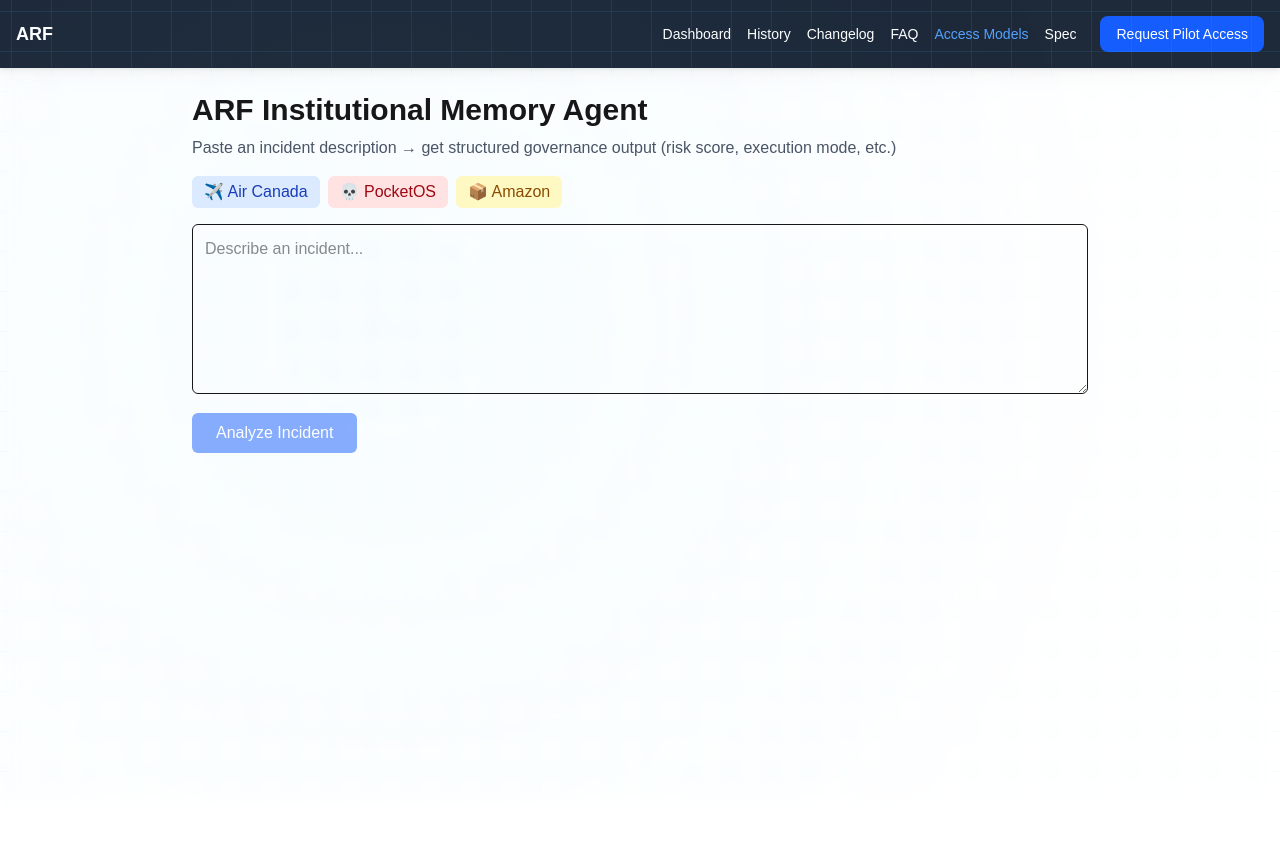
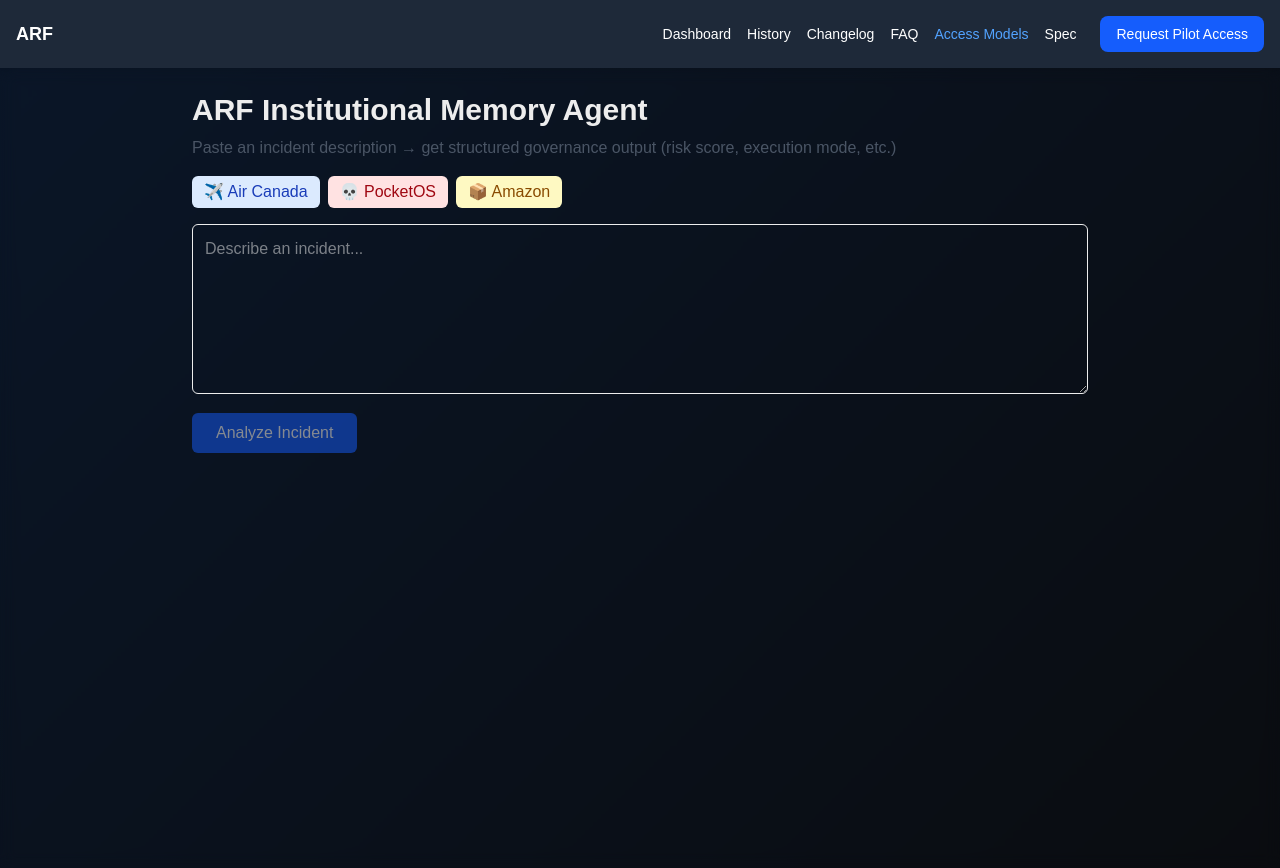
Before and after one commit to arf-foundation/arf-frontend, a Next.js app: page /agent in a window 1280 px wide. Built offline with nearby package versions, Linux system fonts and the light colour scheme.

Commit message:
Refactor global styles for improved aesthetics
Updated background and foreground colors, changed body background to a gradient, and removed redundant styles for overlays and animations.

```diff
--- a/app/globals.css
+++ b/app/globals.css
@@ -1,8 +1,8 @@
 @import "tailwindcss";
 
 :root {
-  --background: #ffffff;
-  --foreground: #171717;
+  --background: #0a0c10;
+  --foreground: #ededed;
 }
 
 @theme inline {
@@ -12,17 +12,11 @@
   --font-mono: var(--font-geist-mono);
 }
 
-@media (prefers-color-scheme: dark) {
-  :root {
-    --background: #0a0c10;
-    --foreground: #ededed;
-  }
-}
-
 body {
-  background: var(--background);
+  background: linear-gradient(135deg, #0a1628 0%, #0a0c10 100%);
   color: var(--foreground);
   font-family: Arial, Helvetica, sans-serif;
+  min-height: 100vh;
 }
 
 /* Existing animations */
@@ -89,61 +83,8 @@ body {
 }
 
 /* ============================================
-   ANIMATED TECH GRID – restored with lower opacity
-   ============================================ */
-:root {
-  --grid-color: rgba(56, 189, 248, 0.12);     /* was 0.18 – now softer */
-  --glow-color-start: rgba(56, 189, 248, 0.08);
-  --glow-color-end: transparent;
-  --grid-size: 40px;
-  --animation-speed-grid: 20s;
-  --animation-speed-glow: 6s;
-}
-
-body::before {
-  content: "";
-  position: fixed;
-  top: 0;
-  left: 0;
-  width: 100%;
-  height: 100%;
-  background-image:
-    linear-gradient(var(--grid-color) 1px, transparent 1px),
-    linear-gradient(90deg, var(--grid-color) 1px, transparent 1px);
-  background-size: var(--grid-size) var(--grid-size);
-  pointer-events: none;
-  z-index: 0;
-  animation: gridMove var(--animation-speed-grid) linear infinite;
-}
-
-@keyframes gridMove {
-  0% { background-position: 0 0; }
-  100% { background-position: var(--grid-size) var(--grid-size); }
-}
-
-body::after {
-  content: "";
-  position: fixed;
-  top: 0;
-  left: 0;
-  width: 100%;
-  height: 100%;
-  background: radial-gradient(circle at 30% 40%, var(--glow-color-start), var(--glow-color-end) 80%);
-  pointer-events: none;
-  z-index: 0;
-  animation: pulseGlow var(--animation-speed-glow) ease infinite;
-}
-
-@keyframes pulseGlow {
-  0% { opacity: 0.4; }
-  50% { opacity: 0.7; }
-  100% { opacity: 0.4; }
-}
-
-/* ============================================
    FORCE SOLID CARD BACKGROUNDS – NO GRID BLEED‑THROUGH
    ============================================ */
-/* All cards that were semi‑transparent become fully opaque */
 .bg-gray-800\/90,
 .bg-gray-800\/80,
 .bg-gray-800\/70,
@@ -154,9 +95,9 @@ body::after {
   background-color: rgb(31 41 55) !important; /* solid gray-800 */
 }
 
-/* The dark overlay wrapper (already in layout.tsx) will also have a solid dark background */
+/* Remove old overlay rule – now redundant */
 .relative.z-10.bg-gray-900\/80 {
-  background-color: rgba(17, 24, 39, 0.9) !important;
+  background-color: transparent !important;
 }
 
 /* Optional: make all text containers even more readable */
```
